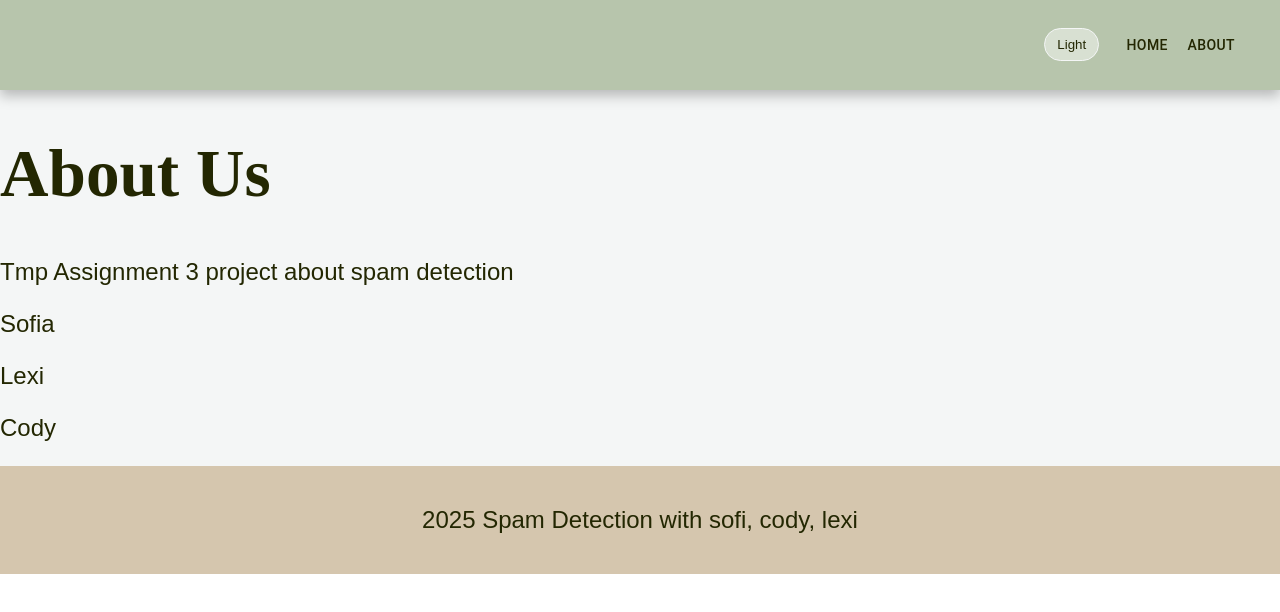
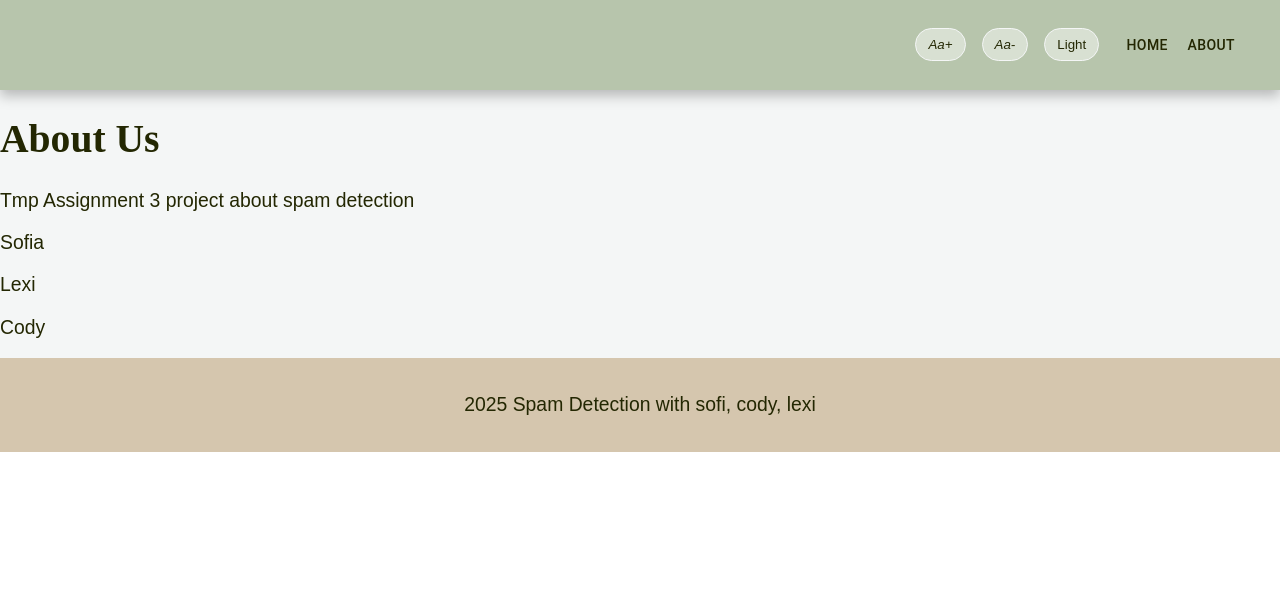
Before and after one commit to Dacelo404/COS30049_Assignment_3_Spam_WebDev, a React (Create React App) app in the folder assignment3_spam_web_dev/: page /about in a window 1280 px wide. Shown: the top 612 px of the page. Built offline with nearby package versions, Linux system fonts and the light colour scheme; a web font is replaced by a local one.

Commit message:
Added font scaling! Added buttons to nav + Applied to all elements

```diff
--- a/assignment3_spam_web_dev/src/App.js
+++ b/assignment3_spam_web_dev/src/App.js
@@ -1,4 +1,4 @@
-import React, {useState} from "react";
+import React, {useEffect, useState} from "react";
 import { BrowserRouter as Router, Routes, Route } from "react-router-dom";
 // components
 import Navbar from "./components/Navbar";
@@ -19,11 +19,24 @@ function App() {
   const [darkMode, setDarkMode] = useState(false);
   const toggleDarkMode = () => setDarkMode((prev) => !prev);
 
+  const [fontScale, setFontScale] = useState(1);
+
+  useEffect(() => {
+    document.documentElement.style.setProperty('--font-scale', fontScale);
+  }, [fontScale]);
+
+  const increaseFont = () => setFontScale((prev) => Math.min(prev + 0.1, 1.5));
+  const resetFont = () => setFontScale(1);
+
   return (
     <Router>
       <div data-theme={darkMode ? "dark" : "light"} className="app-container">
-      {/* <div className={darkMode ? "dark-mode" : "light-mode"}> */}
-      <Navbar darkMode={darkMode} toggleDarkMode={toggleDarkMode}/>
+      <Navbar
+        darkMode={darkMode}
+        toggleDarkMode={toggleDarkMode}
+        increaseFont={increaseFont}
+        resetFont={resetFont}
+      />
       <Routes>
         <Route path="/" element={<Home />} />
         <Route path="/about" element={<About/>} />
--- a/assignment3_spam_web_dev/src/assets/styles/Charts.css
+++ b/assignment3_spam_web_dev/src/assets/styles/Charts.css
@@ -4,6 +4,7 @@
   color: var(--text-color-const-black) !important;
   border-radius: 18px !important;
   transition: background-color 0.4s !important;
+  font-size: calc(var(--font-scale) * 0.75em) !important;
 }
 
 .chart-button:hover {
@@ -19,12 +20,18 @@
 
 /* Chart titles (SVG <text> elements) */
 svg text.chart-title {
-  fill: var(--text-color) !important;
+fill: var(--text-color) !important;
 font-family: "dejanire-headline", serif !important;
 font-weight: 700 !important;
 font-style: normal !important;
+  /* font-size: calc(var(--font-scale) * 1.3em) !important; */
+  /* font-size: clamp(1rem, 1vw + 0.8rem, 1.5rem) !important; */
 
-  font-size: clamp(1rem, 1vw + 0.8rem, 1.5rem) !important;
+    font-size: clamp(
+    0.75em,
+    calc(var(--font-scale) * 1em),
+    1em
+  ) !important;
 }
 
 
@@ -32,6 +39,7 @@ font-style: normal !important;
 /* D3 tooltips */
 .chart-tooltip {
   color: var(--text-color) !important;
+    font-size: calc(var(--font-scale) * 0.8em) !important;
   background-color: var(--bg-colour-light) !important;
   border: 1px solid var(--text-color-inverted) !important;
   border-radius: 6px;
@@ -44,5 +52,12 @@ font-style: normal !important;
 /* chart titles + axis etc */
 .chart-container text {
   fill: var(--text-color) !important;
+    /* font-size: calc(var(--font-scale) * 0.75em) !important; */
+
+  font-size: clamp(
+    0.75em,
+    calc(var(--font-scale) * 1em),
+    1em
+  ) !important;
 
 }
--- a/assignment3_spam_web_dev/src/assets/styles/ResultsOverview.css
+++ b/assignment3_spam_web_dev/src/assets/styles/ResultsOverview.css
@@ -1,18 +1,12 @@
 .MuiDataGrid-root {
   background-color: var(--bg-colour-med) !important;
+  font-size: calc(var(--font-scale) * 0.9em) !important;
   color: var(--text-color) !important;
   border-radius: 10px;
   border: 1px solid var(--grey);
   transition: background-color 0.3s, color 0.3s;
 }
 
-/* header  */
-.MuiDataGrid-columnHeaders {
-  background-color: var(--test) !important;
-  color: var(--text-color) !important;
-  font-weight: 600;
-
-}
 
 /* alternating row */
 .MuiDataGrid-row:nth-child(even) {
@@ -39,6 +33,11 @@
 .MuiTablePagination-root {
     color: var(--text-color) !important;
     border-top: 1px solid var(--grey);
+  font-size: clamp(
+    0.4em,
+    calc(var(--font-scale) * 1em),
+    0.6em
+  ) !important;
 }
 
 .MuiTablePagination-root .MuiSvgIcon-root {
--- a/assignment3_spam_web_dev/src/assets/styles/navbar.css
+++ b/assignment3_spam_web_dev/src/assets/styles/navbar.css
@@ -28,3 +28,8 @@
     background-color: var(--primary-hover);
     border-radius: 18px;
 }
+
+.navbar .font-button {
+font-style: oblique;
+font-weight: 500;
+}
--- a/assignment3_spam_web_dev/src/assets/styles/styles.css
+++ b/assignment3_spam_web_dev/src/assets/styles/styles.css
@@ -23,6 +23,8 @@
 
 
   --test: red;
+
+--font-scale: font-size: clamp(1rem, 1vw + 0.8rem, 1.5rem);
 }
 
 [data-theme='dark'] {
@@ -68,8 +70,8 @@ h1 {
 font-family: "dejanire-headline", serif !important;
 font-weight: 700 !important;
 font-style: normal !important;
-
-font-size: clamp(2rem, 4vw + 1rem, 5rem) !important;
+/* font-size: clamp(2rem, 4vw + 1rem, 5rem) !important; */
+font-size: calc(var(--font-scale) * 2.25em) !important;
 }
 
 
@@ -78,11 +80,22 @@ h2, h3, h4, h5, h6 {
   font-weight: 300 !important;
 }
 
-body, p, span, li {
+
+
+/* font scaling */
+
+body, p, span, li{
   font-family: "arboria", sans-serif !important;
-  font-weight: 400;
-  font-size: clamp(1rem, 1vw + 0.8rem, 1.5rem) !important;
+  font-size: calc(var(--font-scale) * 1.1em) !important;
+  /* font-weight: 400; */
+  transition: font-size 0.2s ease-in-out;
 }
+
+h2, h3, h4, h5, h6 {
+  font-size: calc(var(--font-scale) * 1.75em) !important;
+  transition: font-size 0.2s ease-in-out;
+}
+
 
 /* dark mode transition here */
 .app-container {
--- a/assignment3_spam_web_dev/src/components/Navbar.js
+++ b/assignment3_spam_web_dev/src/components/Navbar.js
@@ -1,14 +1,21 @@
-// src/components/Navbar.js
 import React from "react";
 import { AppBar, Toolbar, Typography, Button } from "@mui/material";
 import { Link } from "react-router-dom";
 
-function Navbar({darkMode, toggleDarkMode}) {
+function Navbar({darkMode, toggleDarkMode, increaseFont, resetFont}) {
   return (
     <AppBar position="static" className="navbar">
       <Toolbar>
         <Typography sx={{ flexGrow: 1 }}>
         </Typography>
+
+        <button onClick={increaseFont} className="font-button">
+          Aa+
+        </button>
+        <button onClick={resetFont} className="font-button">
+          Aa-
+        </button>
+
         <button onClick={toggleDarkMode}>
         {darkMode ? "Dark" : "Light"}
         </button>
```
Also changed, not shown: assignment3_spam_web_dev/src/assets/images/textScale.png (added).
